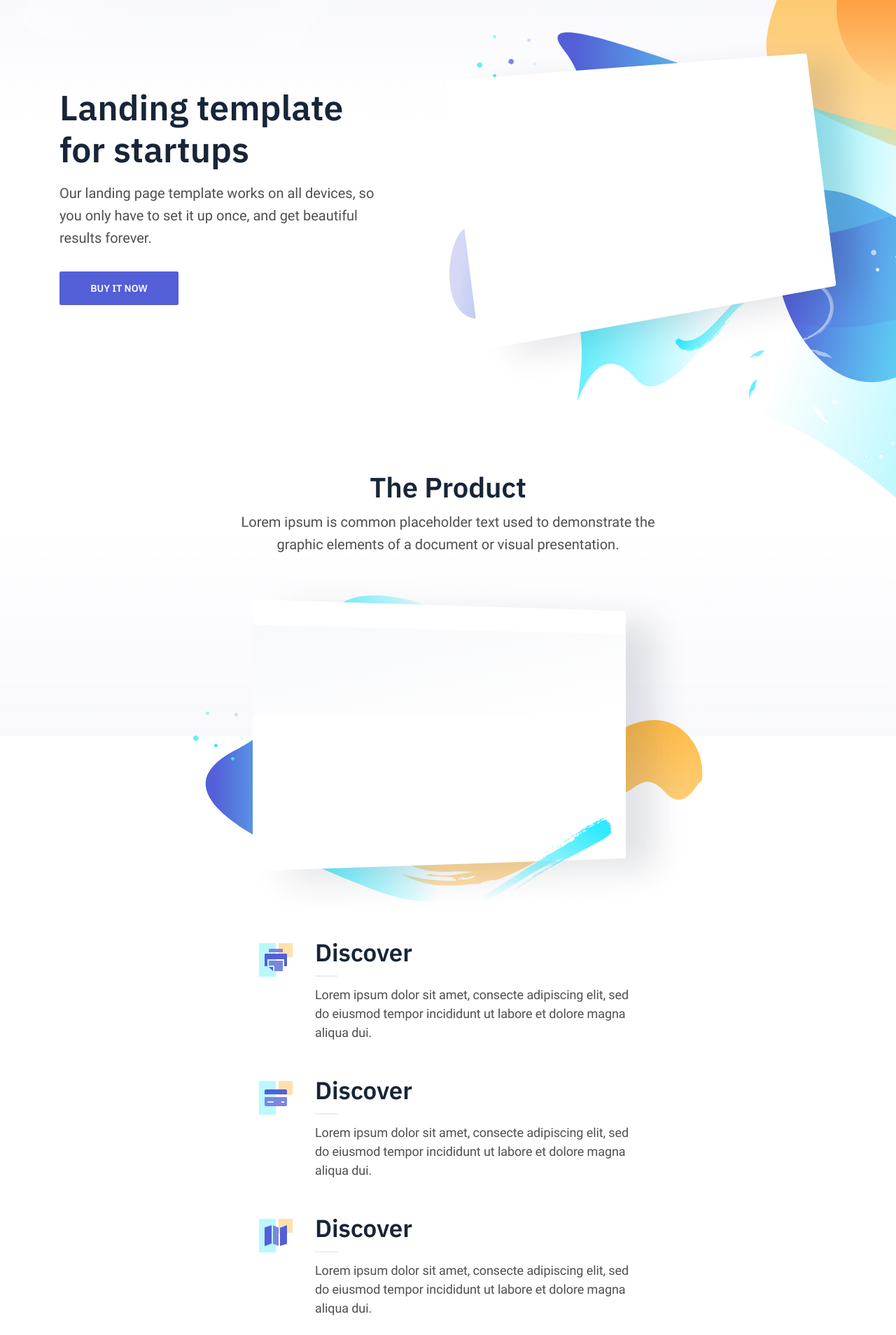
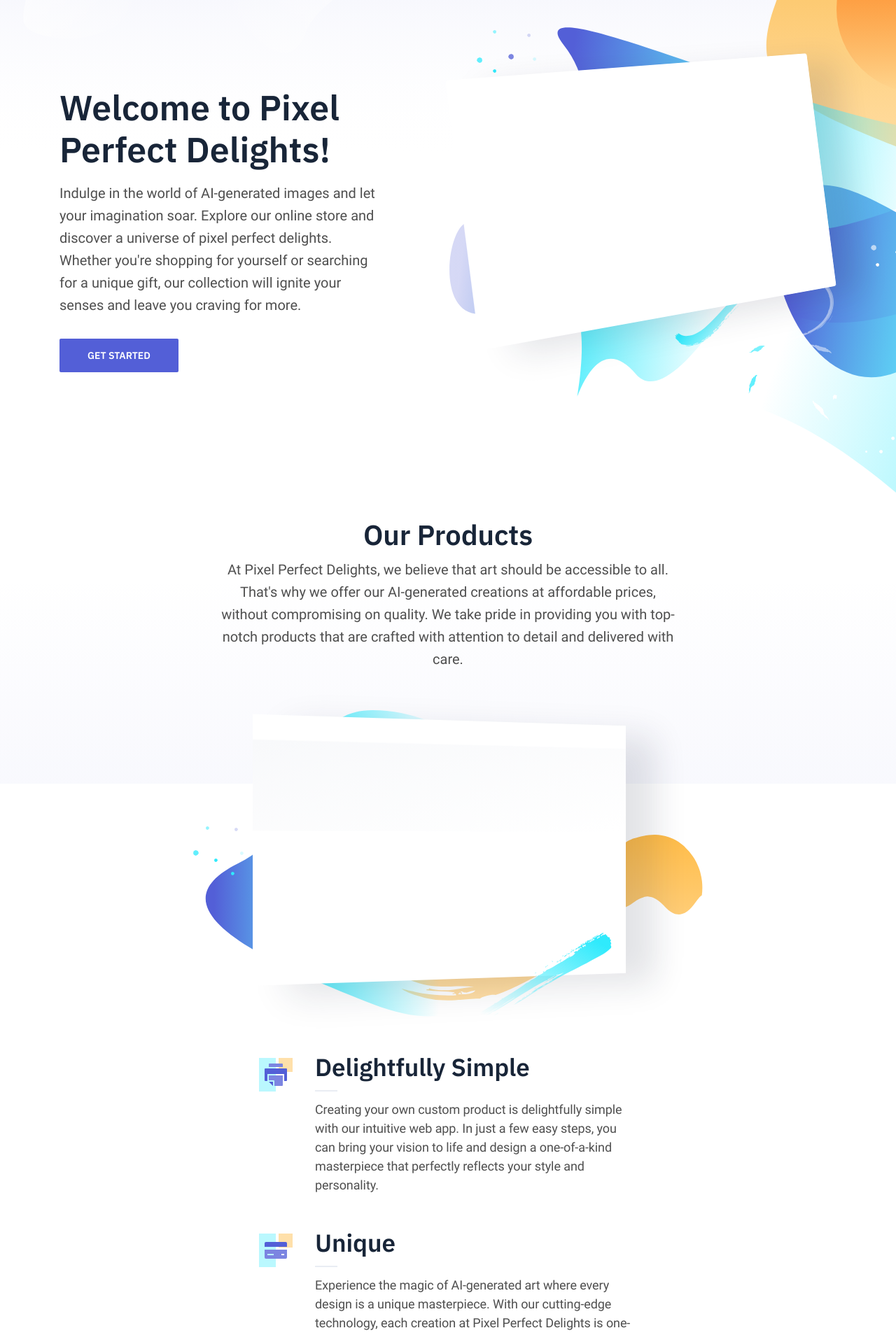
Before and after one commit to Rhett-Williams/personalised-cards-frontend, a React (Create React App) app: page / in a window 1280 px wide. Shown: the part 60-1968 px from the top of the page at 70% size. Built offline with nearby package versions, Linux system fonts and the light colour scheme.

Commit message:
Update Home.tsx

```diff
--- a/src/pages/Home.tsx
+++ b/src/pages/Home.tsx
@@ -18,7 +18,7 @@ const Home: React.FC = () => {
   <meta charSet="utf-8" />
   <meta httpEquiv="X-UA-Compatible" content="IE=edge" />
   <meta name="viewport" content="width=device-width, initial-scale=1" />
-  <title>Switch Template</title>
+  <title>Pixel Perfect Delights</title>
   <link
     href="https://fonts.googleapis.com/css?family=Heebo:400,700|IBM+Plex+Sans:600"
     rel="stylesheet"
@@ -47,14 +47,13 @@ const Home: React.FC = () => {
         <div className="container">
           <div className="hero-inner">
             <div className="hero-copy">
-              <h1 className="hero-title mt-0">Landing template for startups</h1>
+              <h1 className="hero-title mt-0">Welcome to Pixel Perfect Delights!</h1>
               <p className="hero-paragraph">
-                Our landing page template works on all devices, so you only have
-                to set it up once, and get beautiful results forever.
+                Indulge in the world of AI-generated images and let your imagination soar. Explore our online store and discover a universe of pixel perfect delights. Whether you're shopping for yourself or searching for a unique gift, our collection will ignite your senses and leave you craving for more.
               </p>
               <div className="hero-cta">
                 <a className="button button-primary" href="#">
-                  Buy it now
+                  Get Started
                 </a>
               </div>
             </div>
@@ -90,10 +89,9 @@ const Home: React.FC = () => {
           <div className="features-inner section-inner has-bottom-divider">
             <div className="features-header text-center">
               <div className="container-sm">
-                <h2 className="section-title mt-0">The Product</h2>
+                <h2 className="section-title mt-0">Our Products</h2>
                 <p className="section-paragraph">
-                  Lorem ipsum is common placeholder text used to demonstrate the
-                  graphic elements of a document or visual presentation.
+                  At Pixel Perfect Delights, we believe that art should be accessible to all. That's why we offer our AI-generated creations at affordable prices, without compromising on quality. We take pride in providing you with top-notch products that are crafted with attention to detail and delivered with care.
                 </p>
                 <div className="features-image">
                   <img
@@ -124,11 +122,9 @@ const Home: React.FC = () => {
                     />
                   </div>
                   <div className="feature-content">
-                    <h3 className="feature-title mt-0">Discover</h3>
+                    <h3 className="feature-title mt-0">Delightfully Simple</h3>
                     <p className="text-sm mb-0">
-                      Lorem ipsum dolor sit amet, consecte adipiscing elit, sed
-                      do eiusmod tempor incididunt ut labore et dolore magna
-                      aliqua dui.
+                      Creating your own custom product is delightfully simple with our intuitive web app. In just a few easy steps, you can bring your vision to life and design a one-of-a-kind masterpiece that perfectly reflects your style and personality.
                     </p>
                   </div>
                 </div>
@@ -142,11 +138,9 @@ const Home: React.FC = () => {
                     />
                   </div>
                   <div className="feature-content">
-                    <h3 className="feature-title mt-0">Discover</h3>
+                    <h3 className="feature-title mt-0">Unique</h3>
                     <p className="text-sm mb-0">
-                      Lorem ipsum dolor sit amet, consecte adipiscing elit, sed
-                      do eiusmod tempor incididunt ut labore et dolore magna
-                      aliqua dui.
+Experience the magic of AI-generated art where every design is a unique masterpiece. With our cutting-edge technology, each creation at Pixel Perfect Delights is one-of-a-kind, ensuring that you own something truly exceptional and extraordinary.
                     </p>
                   </div>
                 </div>
@@ -160,11 +154,9 @@ const Home: React.FC = () => {
                     />
                   </div>
                   <div className="feature-content">
-                    <h3 className="feature-title mt-0">Discover</h3>
+                    <h3 className="feature-title mt-0">No creating accounts</h3>
                     <p className="text-sm mb-0">
-                      Lorem ipsum dolor sit amet, consecte adipiscing elit, sed
-                      do eiusmod tempor incididunt ut labore et dolore magna
-                      aliqua dui.
+                      Say goodbye to lengthy sign-up processes and complicated transactions. At Pixel Perfect Delights, we believe in making your shopping experience hassle-free. With no sign-up required, you can dive right into exploring our incredible collection. Once you've found your perfect AI-generated design, our simple pay-and-receive system ensures a seamless process from checkout to your doorstep. Sit back, relax, and let us take care of the rest, delivering your delightful purchase right to your door.
                     </p>
                   </div>
                 </div>
@@ -177,14 +169,14 @@ const Home: React.FC = () => {
         <div className="container-sm">
           <div className="cta-inner section-inner">
             <div className="cta-header text-center">
-              <h2 className="section-title mt-0">Get it and Switch</h2>
+              <h2 className="section-title mt-0">Get Creative</h2>
               <p className="section-paragraph">
                 Lorem ipsum is common placeholder text used to demonstrate the
                 graphic elements of a document or visual presentation.
               </p>
               <div className="cta-cta">
                 <a className="button button-primary" href="#">
-                  Buy it now
+                  Get Started
                 </a>
               </div>
             </div>
```
